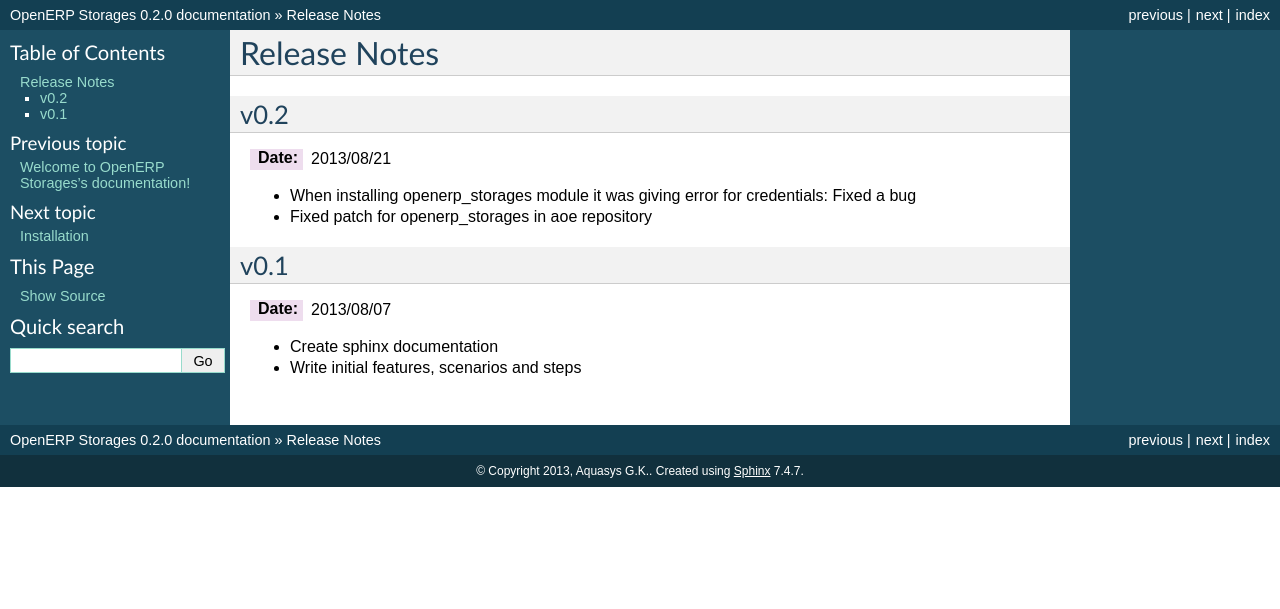
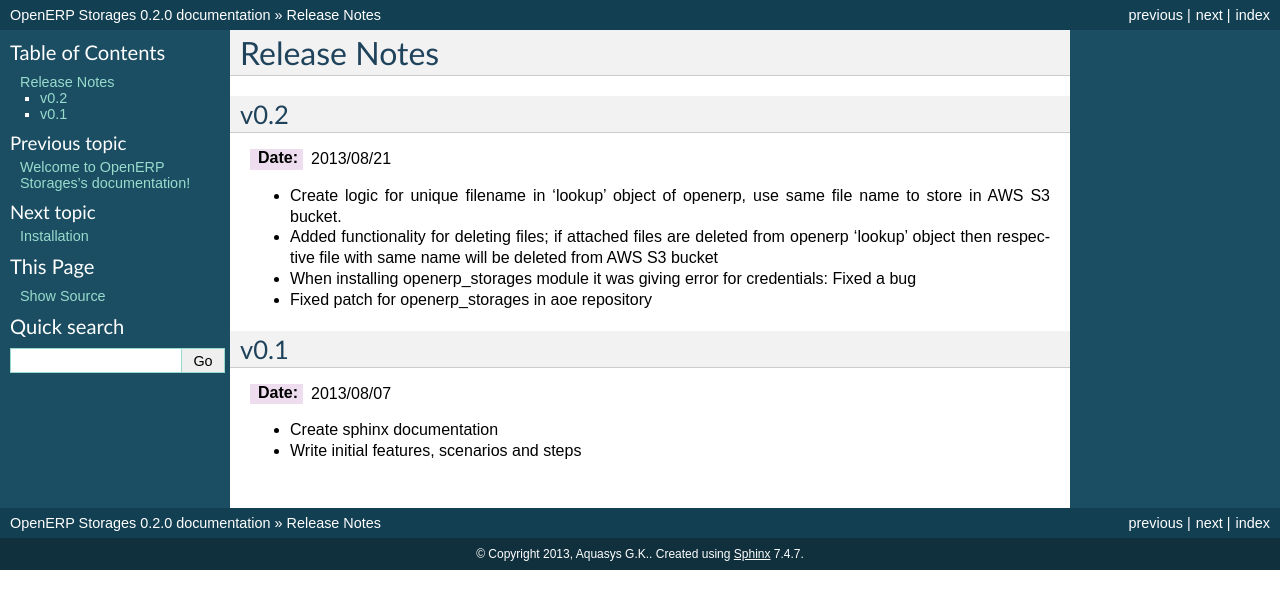
Before and after one commit to Aquasys/openerp_storages, a Sphinx documentation site: the page built from doc/release_notes.rst, in a window 1280 px wide. Shown: the top 609 px of the page. Built offline with Sphinx 7.4.7, drawn with Linux system fonts in a browser that asks for light colours.

Commit message:
update a realese not for new added features in v0.2

```diff
--- a/doc/release_notes.rst
+++ b/doc/release_notes.rst
@@ -5,6 +5,11 @@
 ----
 :Date: 2013/08/21
 
+* Create logic for unique filename in 'lookup' object of openerp,
+  use same file name to store in AWS S3 bucket.
+* Added functionality for deleting files; if attached files are deleted
+  from openerp 'lookup' object then respective file with same name
+  will be deleted from AWS S3 bucket
 * When installing openerp_storages module it was giving error
   for credentials: Fixed a bug
 * Fixed patch for openerp_storages in aoe repository
```
